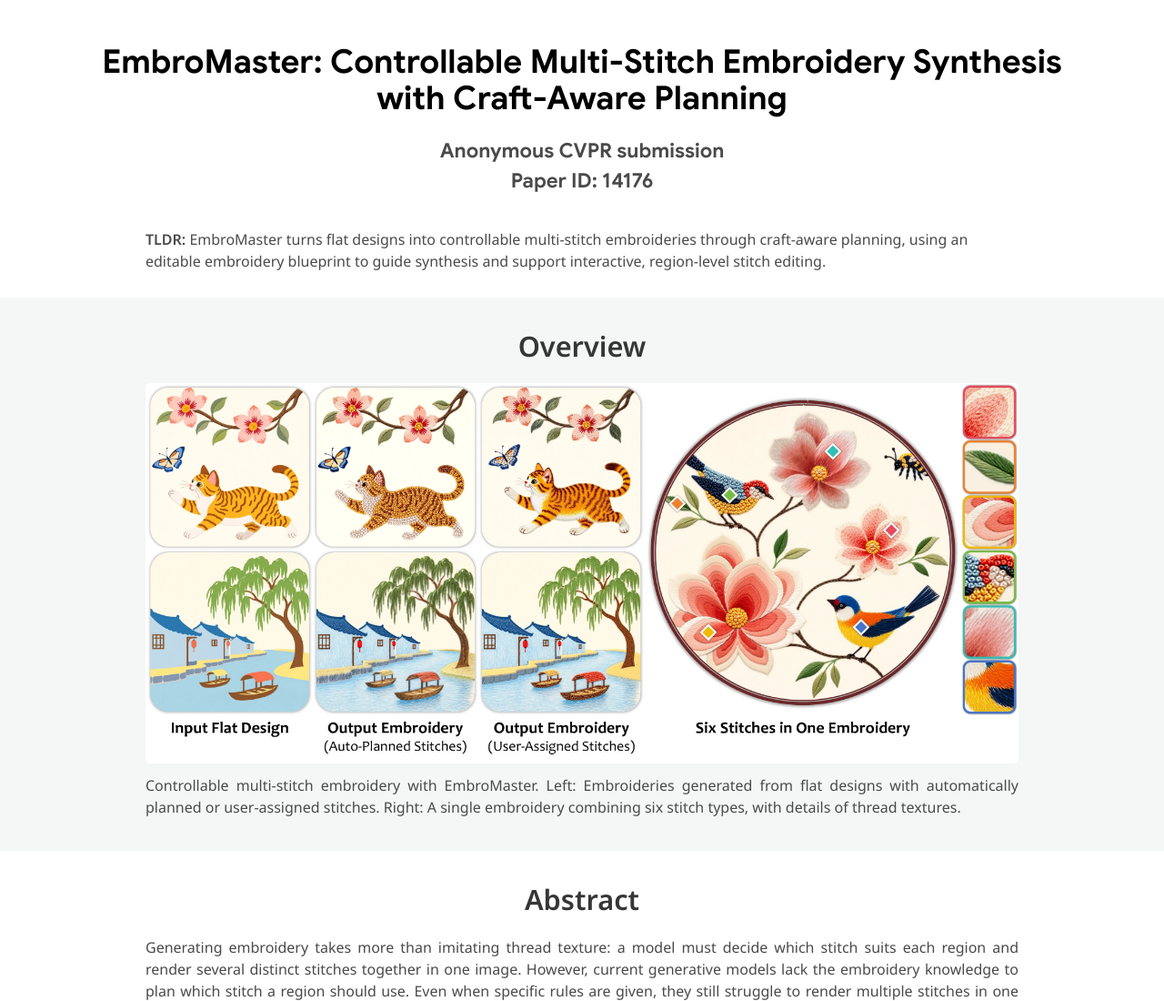
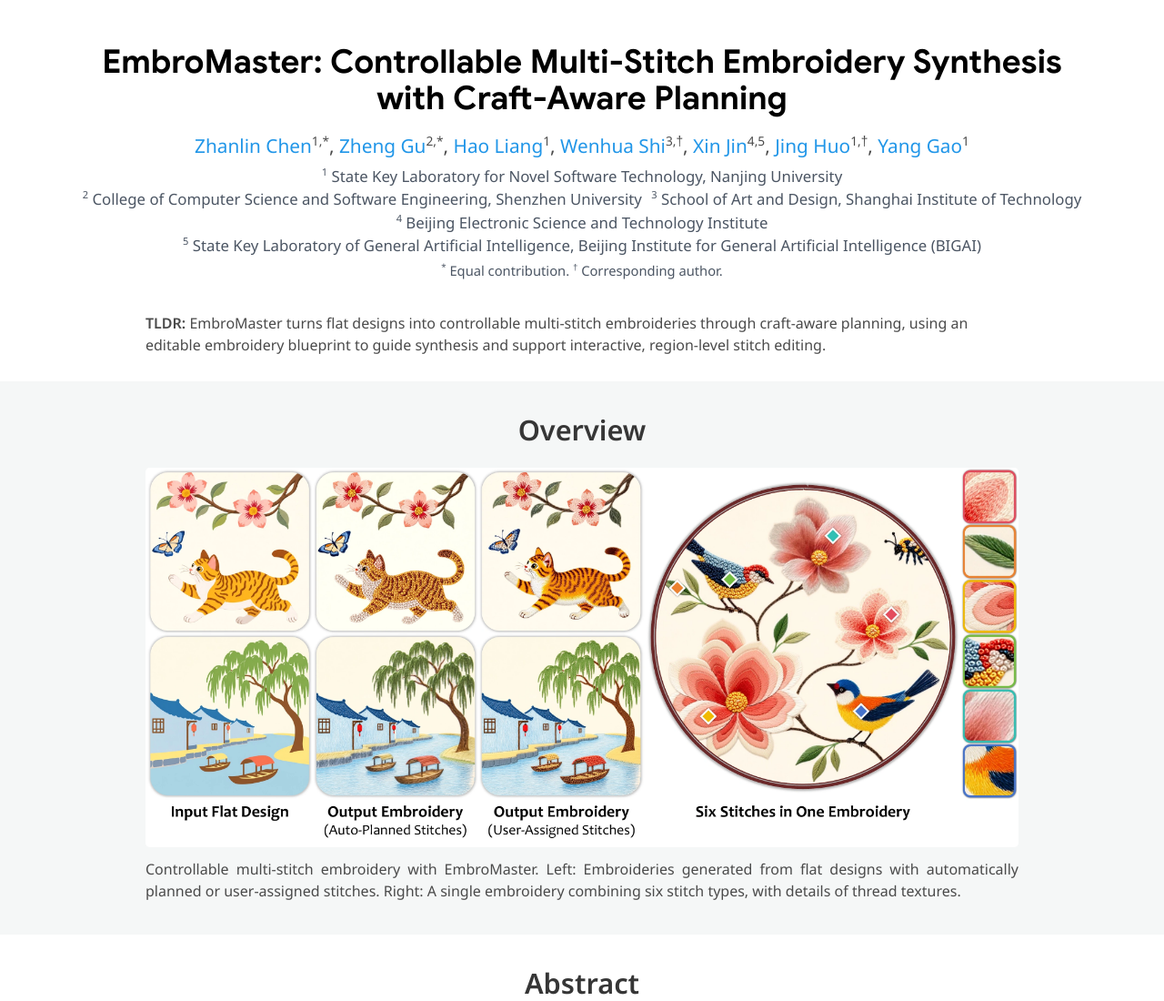
Before and after one commit to NJUczl/EmbroMaster, a plain HTML site: page index.html in a window 1280 px wide. Shown: the top 1100 px of the page at 91% size. Drawn offline with Linux system fonts and the light colour scheme.

Commit message:
Enhance index.html with author details and styles
Added author information and styling to the header.

```diff
--- a/index.html
+++ b/index.html
@@ -8,7 +8,71 @@
     content="EmbroMaster: Controllable Multi-Stitch Embroidery Synthesis with Craft-Aware Planning. StitchAtlas dataset, method, results, and qualitative comparisons.">
   <meta name="theme-color" content="#356e67">
   <title>EmbroMaster: Controllable Multi-Stitch Embroidery Synthesis with Craft-Aware Planning</title>
-  <link rel="stylesheet" href="assets/style.css">
+
+  <style>
+    .author-info {
+      max-width: 1500px;
+      margin: 1.05rem auto 0;
+      padding: 0 1.5rem;
+      text-align: center;
+      color: inherit;
+    }
+    .author-info .authors {
+      margin: 0 0 0.35rem;
+      font-size: clamp(0.95rem, 1.65vw, 1.3rem);
+      line-height: 1.45;
+      font-weight: 400;
+    }
+    .author-info .author-link {
+      color: #2196e8;
+      text-decoration: none;
+    }
+    .author-info .author-link:hover,
+    .author-info .author-link:focus-visible {
+      text-decoration: underline;
+    }
+    .author-info sup {
+      font-size: 0.66em;
+      line-height: 0;
+      vertical-align: super;
+    }
+    .author-info .affiliations {
+      margin: 0;
+      color: #4b5563;
+      font-size: clamp(0.78rem, 1.35vw, 1.05rem);
+      line-height: 1.5;
+      font-weight: 400;
+    }
+    .author-info .affiliation-item {
+      display: inline-block;
+      white-space: nowrap;
+      margin: 0 0.18em;
+    }
+    .author-info .author-notes {
+      margin: 0.3rem 0 0;
+      color: #4b5563;
+      font-size: clamp(0.78rem, 1.15vw, 0.92rem);
+      line-height: 1.4;
+    }
+    @media (max-width: 640px) {
+      .author-info {
+        padding: 0 0.75rem;
+      }
+      .author-info .authors {
+        font-size: 0.92rem;
+        line-height: 1.55;
+      }
+      .author-info .affiliations {
+        font-size: 0.72rem;
+        line-height: 1.5;
+      }
+      .author-info .author-notes {
+        font-size: 0.72rem;
+      }
+    }
+  </style>
+
+<link rel="stylesheet" href="assets/style.css">
   <script src="assets/script.js" defer></script>
 </head>
 
@@ -16,9 +80,24 @@
   <header class="hero">
     <h1><span class="title-line"><span class="project-name">EmbroMaster:</span> Controllable Multi-Stitch Embroidery
         Synthesis</span> <span class="title-line">with Craft-Aware Planning</span></h1>
-    <div class="submission-info" aria-label="Submission information">
-      <p>Anonymous CVPR submission</p>
-      <p>Paper ID: 14176</p>
+    <div class="author-info" aria-label="Authors and affiliations">
+      <p class="authors">
+        <a href="#" class="author-link">Zhanlin Chen</a><sup>1,*</sup>,
+        <a href="https://edward3862.github.io/" class="author-link" target="_blank" rel="noopener noreferrer">Zheng Gu</a><sup>2,*</sup>,
+        <a href="#" class="author-link">Hao Liang</a><sup>1</sup>,
+        <a href="#" class="author-link">Wenhua Shi</a><sup>3,†</sup>,
+        <a href="http://jinxin.me/" class="author-link" target="_blank" rel="noopener noreferrer">Xin Jin</a><sup>4,5</sup>,
+        <a href="https://cs.nju.edu.cn/huojing/" class="author-link" target="_blank" rel="noopener noreferrer">Jing Huo</a><sup>1,†</sup>,
+        <a href="https://cs.nju.edu.cn/gaoyang/" class="author-link" target="_blank" rel="noopener noreferrer">Yang Gao</a><sup>1</sup>
+      </p>
+      <div class="affiliations" aria-label="Author affiliations">
+        <span class="affiliation-item"><sup>1</sup> State Key Laboratory for Novel Software Technology, Nanjing University</span>
+        <span class="affiliation-item"><sup>2</sup> College of Computer Science and Software Engineering, Shenzhen University</span>
+        <span class="affiliation-item"><sup>3</sup> School of Art and Design, Shanghai Institute of Technology</span>
+        <span class="affiliation-item"><sup>4</sup> Beijing Electronic Science and Technology Institute</span>
+        <span class="affiliation-item"><sup>5</sup> State Key Laboratory of General Artificial Intelligence, Beijing Institute for General Artificial Intelligence (BIGAI)</span>
+      </div>
+      <p class="author-notes"><sup>*</sup> Equal contribution. <sup>†</sup> Corresponding author.</p>
     </div>
   </header>
   <main>
```
